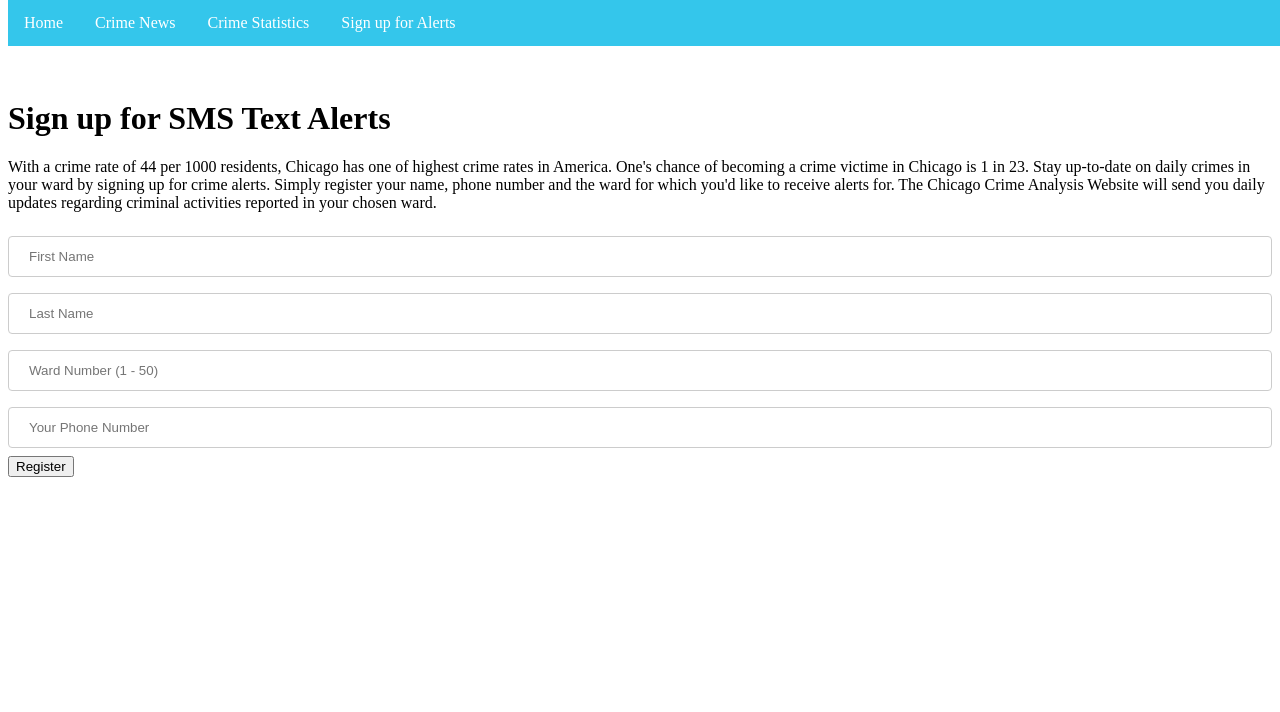
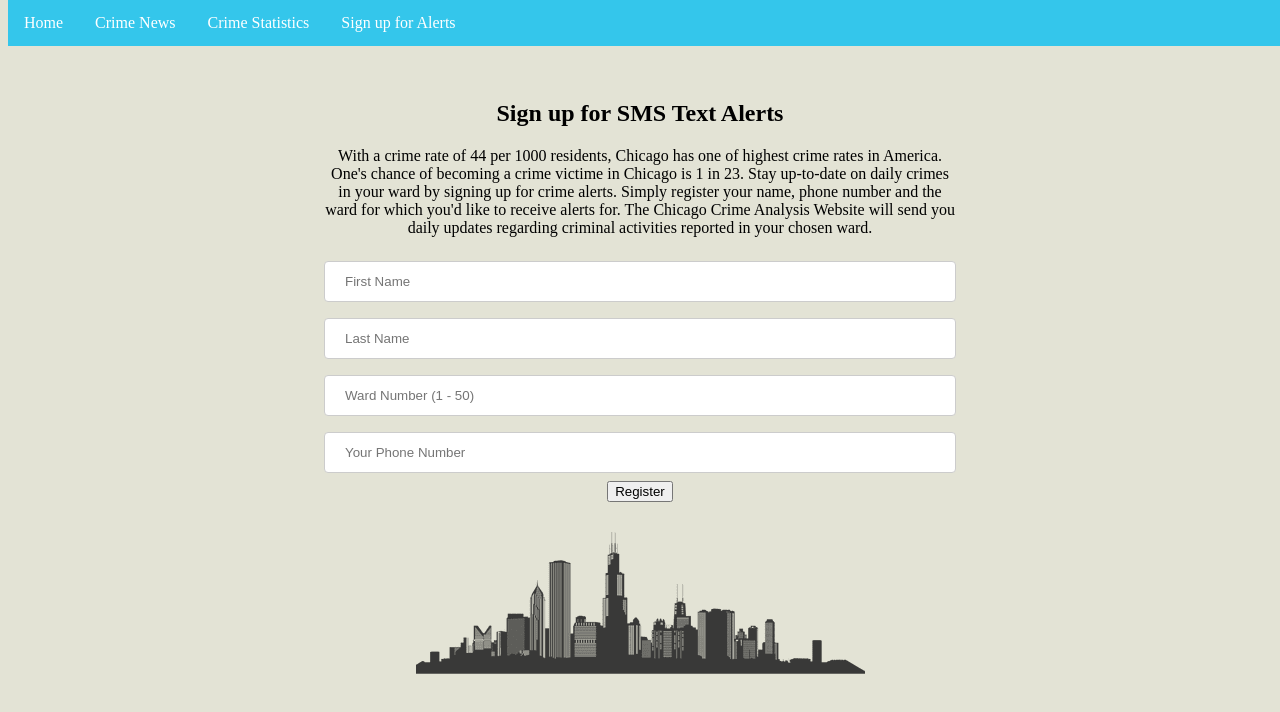
Before and after one commit to hespinozasarmiento/ChicagoCrimeAnalysisWebsite, a website: page html/smsNotifications.html in a window 1280 px wide. Drawn offline with Linux system fonts and the light colour scheme; files that its build step writes are made by us from their sources; files whose address does not match are found by name.

Commit message:
Added background color for the website, and all styling for the sms sign-up page.

```diff
--- a/css/styles.css
+++ b/css/styles.css
@@ -1,3 +1,7 @@
+html {
+  background-color: #e3e3d5;
+}
+
 ul {
   list-style-type: none;
   margin: 0;
@@ -35,8 +39,24 @@ li a:hover:not(.active) {
 
 /*------------- smsNotifications.html -----------*/
 
+.pageTitle {
+  text-align: center;
+}
+
+.pageDescription {
+  position: relative;
+  display: block;
+  width: 50%;
+  margin: 0 auto 0 auto;
+  text-align: center;
+}
+
+#notificationSignUpForm {
+  text-align: center;
+}
+
  #notificationSignUpForm input {
-  width: 100%;
+  width: 50%;
   padding: 12px 20px;
   margin: 8px 0;
   display: inline-block;
@@ -45,6 +65,16 @@ li a:hover:not(.active) {
   box-sizing: border-box;
 }
 
+#registrationButton {
+  margin: auto;
+  display: block;
+}
+
+.chicagoSkylineSection {
+  padding-top: 30px;
+  text-align: center;
+}
+
 /*------------- submissionSuccessful.html -----------*/
 
 #returnToHomePageDiv {
--- a/html/smsNotifications.html
+++ b/html/smsNotifications.html
@@ -18,10 +18,11 @@
     </ul>
   </section>
 
-  <h1>Sign up for SMS Text Alerts</h1>
+  <section class="pageTitle">
+    <h1>Sign up for SMS Text Alerts</h1>
+  </section>
 
-
-  <section id="pageDescription">
+  <section class="pageDescription">
     <p>
       With a crime rate of 44 per 1000 residents, Chicago has one of
       highest crime rates in America.  One's chance of becoming a
@@ -43,7 +44,10 @@
     </form>
   </section>
 
-  <script src="js/smsNotifications.js"></script>
+  <section class="chicagoSkylineSection">
+    <img src="resources/chicago_skyline.png" alt="">
+  </section>
+
 </body>
 
 </html>
```
Also changed, not shown: resources/chicago_skyline.png (added).
